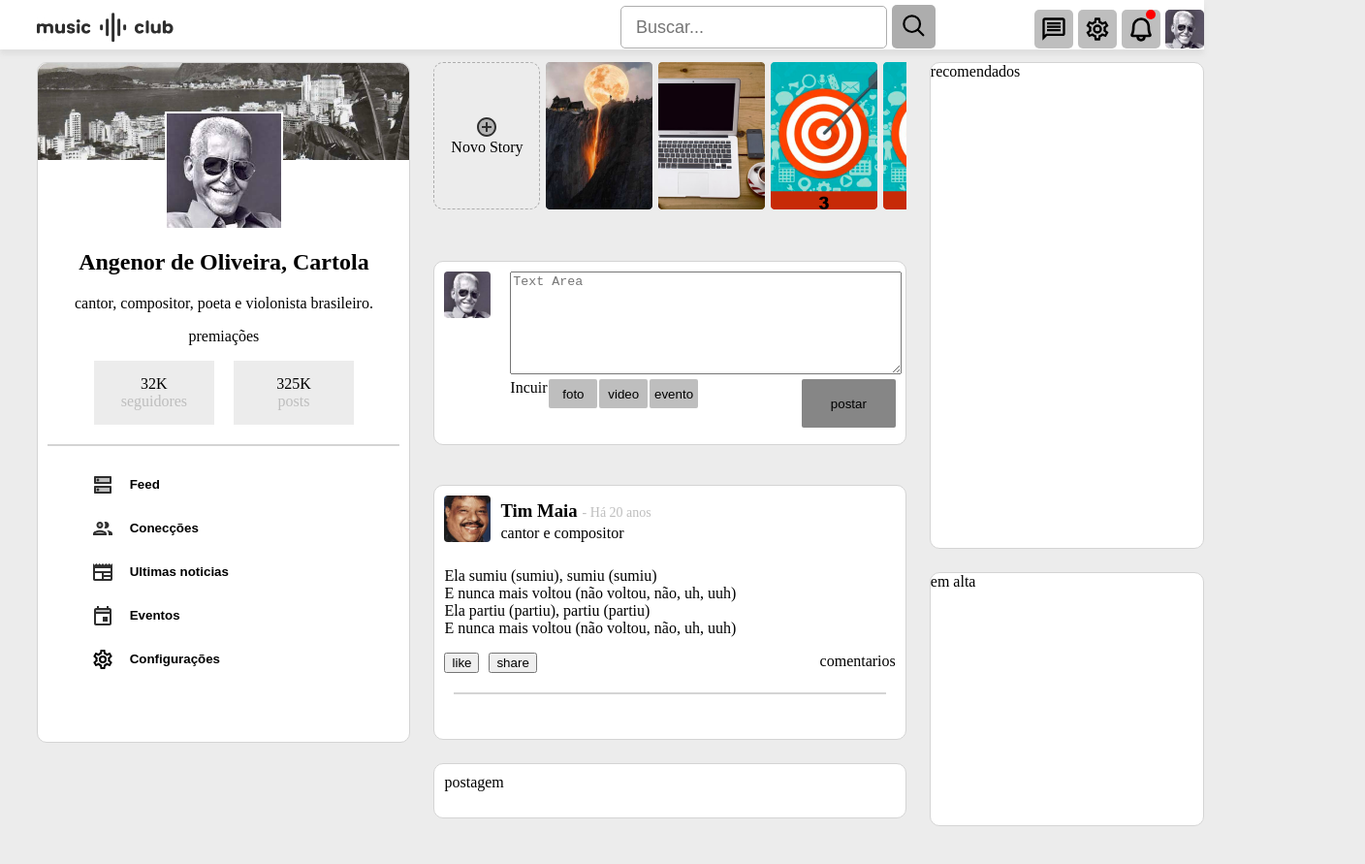
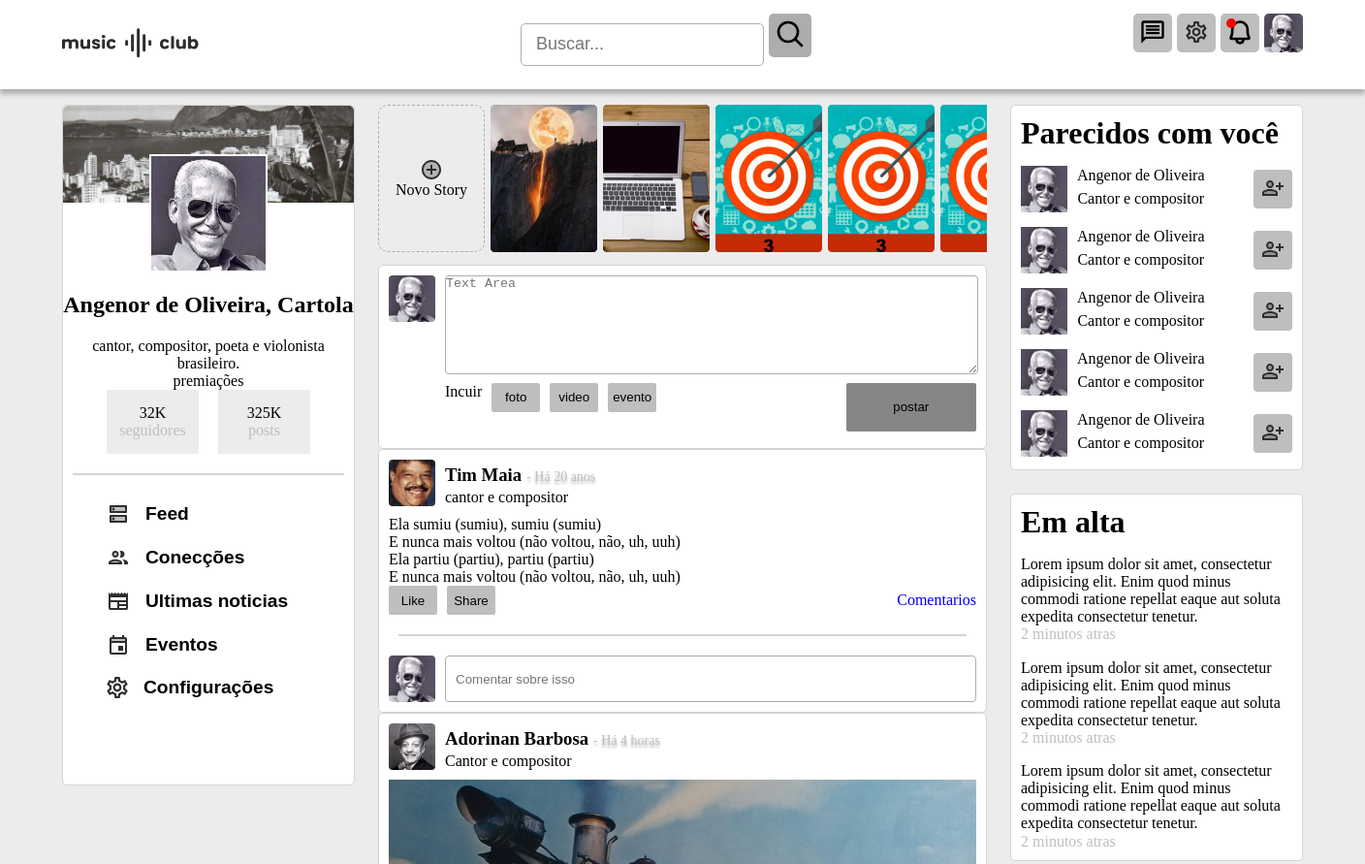
Before and after one commit to Fernandogfg/Projeto-conclus-o-de-modulo-CSS, a plain HTML site: page index.html in a window 1280 px wide. Shown: the top 891 px of the page at 97% size, 1408 px wide, since content can reach past the window. Before the commit the page ends 852 px from the top, so only its background shows below. Drawn offline with Linux system fonts and the light colour scheme.

Commit message:
finalização e responsividade

```diff
--- /dev/null
+++ b/css/alta.css
@@ -0,0 +1,15 @@
+.alta {
+   padding: 10px;
+   display: grid;
+   gap: 16px;
+}
+.alta h1,
+p {
+   margin: 0;
+}
+.alta-noticia {
+   display: grid;
+}
+.alta-noticia :nth-child(2) {
+   color: var(--btn-claro);
+}
--- a/css/feed.css
+++ b/css/feed.css
@@ -27,6 +27,7 @@
    font-weight: 500;
    font-size: 14px;
    color: var(--btn-claro);
+   text-shadow: 0 3px 3px rgb(180, 180, 180);
 }
 .feed-info p {
    margin: 0;
@@ -34,10 +35,42 @@
 .feed-opt {
    display: flex;
    justify-content: space-between;
+   align-items: baseline;
 }
 .like-share {
    display: flex;
    gap: 10px;
 }
 .like-share button {
+   background-color: var(--btn-claro);
+   border: 0;
+   height: 30px;
+   width: 50px;
+   border-radius: 2px;
 }
+.comentarios {
+   height: 18px;
+}
+.comentarios a {
+   text-decoration: none;
+   margin: 0;
+}
+.comentar {
+   display: flex;
+   gap: 10px;
+}
+.comentar img {
+   height: 48px;
+   width: 48px;
+   border-radius: 4px;
+}
+.comentar input {
+   padding: 10px;
+   width: 100%;
+   border: 1px solid var(--btn-cinza);
+   border-radius: 4px;
+}
+.post-content img {
+   height: 100%;
+   width: 100%;
+}
--- /dev/null
+++ b/css/parecidos.css
@@ -0,0 +1,45 @@
+.parecidos {
+   padding: 10px;
+}
+.parecidos-group {
+   display: grid;
+   gap: 15px;
+}
+h1 {
+   margin: 0;
+   margin-bottom: 15px;
+}
+.parecidos-perfil {
+   display: flex;
+}
+.parecidos-perfil-foto {
+   height: 48px;
+}
+.parecidos-perfil-foto img {
+   height: 48px;
+   width: 48px;
+   margin-right: 10px;
+}
+.parecidos-perfil-info {
+   display: grid;
+   height: 48px;
+}
+.parecidos-perfil-info p {
+   margin: 0;
+   text-align: center;
+   line-height: 20px;
+}
+.parecidos-perfil-add {
+   display: flex;
+   flex-grow: 1;
+   justify-content: flex-end;
+   height: 48px;
+}
+.parecidos-perfil-add button {
+   align-self: center;
+   height: 40px;
+   width: 40px;
+   border-radius: 4px;
+   border: 0;
+   background-color: var(--btn-claro);
+}
--- a/css/perfil.css
+++ b/css/perfil.css
@@ -1,5 +1,5 @@
 .perfil {
-   display: grid;
+   display: none;
    height: 650px;
    position: relative;
 }
@@ -11,8 +11,8 @@
 .capa {
    width: 100%;
    height: 100px;
-   border-top-left-radius: 10px;
-   border-top-right-radius: 10px;
+   border-top-left-radius: 5px;
+   border-top-right-radius: 5px;
    overflow: hidden;
 }
 .foto img {
@@ -46,7 +46,6 @@
    background-color: var(--cor-corpo);
    height: auto;
    width: 100%;
-   text-align: center;
    box-sizing: border-box;
    padding: 15px 0 15px 0;
 }
@@ -64,6 +63,31 @@
 .perfil-opt {
    display: grid;
    gap: 5px;
-   width: 80%;
+   width: 70%;
    margin: auto;
 }
+.perfil-opt button {
+   display: flex;
+   gap: 16px;
+   padding: 8px 0px;
+   background-color: var(--fundo-cont);
+   border: none;
+   text-align: left;
+   align-items: center;
+   font-size: larger;
+   font-weight: bolder;
+}
+.logolg {
+   display: none;
+}
+@media screen and (min-width: 992px) {
+   .perfil {
+      display: grid;
+   }
+   .logoxs {
+      display: none;
+   }
+   .logolg {
+      display: initial;
+   }
+}
--- a/css/postar.css
+++ b/css/postar.css
@@ -1,6 +1,6 @@
 .postar {
    display: grid;
-   grid-template-columns: repeat(7, 1fr);
+   grid-template-columns: 48px repeat(6, 1fr);
    grid-template-rows: 60% 40%;
    gap: 10px;
    padding: 10px;
@@ -9,13 +9,16 @@
 .postar-group {
    display: flex;
    grid-column: span 3;
-   justify-content: space-between;
+   gap: 10px;
 }
 
 .textarea {
    height: 100px;
    width: 100%;
    grid-column: span 6;
+   padding: 0;
+   border: 1px solid var(--btn-cinza);
+   border-radius: 4px;
 }
 
 .postar-btn {
@@ -44,6 +47,7 @@
 
 .pic {
    grid-row: span 2;
+   width: 48px;
    justify-content: center;
    /* display: grid; */
 }
--- a/css/style.css
+++ b/css/style.css
@@ -4,40 +4,44 @@
 @import url(story.css);
 @import url(perfil.css);
 @import url(feed.css);
+@import url(parecidos.css);
+@import url(alta.css);
 body {
+   /* margin: 0; */
+}
+body,
+html {
+   margin: 0;
    padding: 0;
-   margin: 0;
+   width: 100%;
+   height: 100%;
+   box-sizing: border-box;
    background-color: var(--cor-corpo);
 }
 
 .header {
-   height: 50px;
-   width: 94%;
+   height: 64px;
+   width: 100%;
    background-color: var(--cor-header);
-   display: grid;
-   grid-template-columns: 3fr 2fr 1fr;
-   align-content: end;
-   padding-left: 3vw;
-   padding-bottom: 1px;
+   display: flex;
+   padding: 14px 64px;
    box-shadow: 0px 5px 5px var(--sombra);
    position: sticky;
    top: 0;
-   margin: 0;
    z-index: 5;
+   justify-content: space-between;
 }
 
 .logo {
-   align-self: end;
+   align-self: center;
 }
 
 .pesquisa {
-   display: grid;
-   grid-template-columns: 1fr;
+   display: flex;
 }
 
 .pesq input {
    height: 40px;
-   width: 20vw;
    border: 1px solid var(--btn-cinza);
    border-radius: 5px;
    margin-right: 5px;
@@ -47,21 +51,16 @@ body {
 
 .pesq button {
    height: 45px;
-   width: 45px;
    border: 0px solid;
    border-radius: 5px;
    background-color: var(--btn-cinza);
-   padding: 0px;
-   position: absolute;
-   bottom: 1px;
 }
 
 .opt {
-   display: grid;
-   grid-template-columns: 40px 40px 40px 40px;
+   display: flex;
    gap: 5px;
-   align-content: end;
-   justify-content: end;
+   /* align-content: end; */
+   /* justify-content: end; */
 }
 
 .btn-header {
@@ -76,23 +75,24 @@ body {
    padding: 0;
 }
 
-.btn-header img {
+.btn-header-foto img {
    height: 40px;
    width: 40px;
    border-radius: 5px;
 }
 
 main {
-   padding-left: 3vw;
-   padding-top: 1vw;
-   padding-right: 3vw;
+   width: 100%;
+   padding-left: 64px;
+   padding-top: 16px;
+   padding-right: 64px;
 }
 
 .perfil {
    height: 700px;
    background-color: var(--fundo-cont);
    border: 1px var(--separador) solid;
-   border-radius: 10px;
+   border-radius: 5px;
 }
 
 .story {
@@ -103,31 +103,31 @@ main {
    height: 168px;
    background-color: var(--fundo-cont);
    border: 1px var(--separador) solid;
-   border-radius: 10px;
+   border-radius: 5px;
 }
 
 .feed {
    background-color: var(--fundo-cont);
    border: 1px var(--separador) solid;
-   border-radius: 10px;
+   border-radius: 5px;
 }
 
 .aside {
    height: 780px;
+   display: none;
 }
 
-.recomendado {
-   height: 500px;
+.parecidos {
    background-color: var(--fundo-cont);
    border: 1px var(--separador) solid;
-   border-radius: 10px;
+   border-radius: 5px;
+   margin-bottom: 24px;
 }
 
 .alta {
-   height: 260px;
    background-color: var(--fundo-cont);
    border: 1px var(--separador) solid;
-   border-radius: 10px;
+   border-radius: 5px;
 }
 
 .notificacao {
@@ -136,6 +136,9 @@ main {
    border-radius: 5px;
    background-color: red;
    position: absolute;
-   top: 10px;
-   right: 50px;
 }
+@media screen and (min-width: 1200px) {
+   .aside {
+      display: grid;
+   }
+}
--- a/css/variaveis.css
+++ b/css/variaveis.css
@@ -1,6 +1,6 @@
 :root {
    --cor-header: white;
-   --sombra: rgb(223, 223, 223);
+   --sombra: rgb(173, 173, 173);
    --cor-corpo: rgb(236, 236, 236);
    --btn-cinza: rgb(173, 173, 173);
    --btn-claro: rgb(190, 190, 190);
--- a/index.html
+++ b/index.html
@@ -5,58 +5,37 @@
       <meta http-equiv="X-UA-Compatible" content="IE=edge" />
       <meta name="viewport" content="width=device-width, initial-scale=1.0" />
       <link rel="stylesheet" href="css/style.css" />
-      <title>music-Club</title>
+      <title>Music-Club</title>
    </head>
    <body>
       <header class="header">
-         <div class="logo"><img src="assets\images\Group 2.jpg" alt="" /></div>
+         <div class="logo"><img src="assets\images\Group 2.jpg" class="logolg" /><img src="assets/icons/logoxs.png" class="logoxs" /></div>
          <div class="pesquisa">
             <label class="pesq">
                <input type="text" placeholder="Buscar..." /><button>
-                  <svg xmlns="http://www.w3.org/2000/svg" width="2em" height="2em" preserveAspectRatio="xMidYMid meet" viewBox="0 0 24 24">
-                     <path
-                        fill="none"
-                        stroke="currentColor"
-                        stroke-linecap="round"
-                        stroke-linejoin="round"
-                        stroke-width="2"
-                        d="m21 21l-5.197-5.197m0 0A7.5 7.5 0 1 0 5.196 5.196a7.5 7.5 0 0 0 10.607 10.607Z"
-                     />
-                  </svg>
+                  <img src="assets/icons/lupa.svg" />
                </button>
             </label>
          </div>
          <div class="opt">
             <button class="btn-header">
-               <svg xmlns="http://www.w3.org/2000/svg" width="auto" height="auto" preserveAspectRatio="xMidYMid meet" viewBox="0 0 24 24">
-                  <path
-                     fill="currentColor"
-                     d="M4 4h16v12H5.17L4 17.17V4m0-2c-1.1 0-1.99.9-1.99 2L2 22l4-4h14c1.1 0 2-.9 2-2V4c0-1.1-.9-2-2-2H4zm2 10h12v2H6v-2zm0-3h12v2H6V9zm0-3h12v2H6V6z"
-                  />
-               </svg>
+               <img src="assets/icons/msg.svg" />
             </button>
             <button class="btn-header">
-               <svg xmlns="http://www.w3.org/2000/svg" width="auto" height="auto" preserveAspectRatio="xMidYMid meet" viewBox="0 0 24 24">
-                  <path
-                     d="M12 8a4 4 0 0 1 4 4a4 4 0 0 1-4 4a4 4 0 0 1-4-4a4 4 0 0 1 4-4m0 2a2 2 0 0 0-2 2a2 2 0 0 0 2 2a2 2 0 0 0 2-2a2 2 0 0 0-2-2m-2 12c-.25 0-.46-.18-.5-.42l-.37-2.65c-.63-.25-1.17-.59-1.69-.99l-2.49 1.01c-.22.08-.49 0-.61-.22l-2-3.46a.493.493 0 0 1 .12-.64l2.11-1.66L4.5 12l.07-1l-2.11-1.63a.493.493 0 0 1-.12-.64l2-3.46c.12-.22.39-.31.61-.22l2.49 1c.52-.39 1.06-.73 1.69-.98l.37-2.65c.04-.24.25-.42.5-.42h4c.25 0 .46.18.5.42l.37 2.65c.63.25 1.17.59 1.69.98l2.49-1c.22-.09.49 0 .61.22l2 3.46c.13.22.07.49-.12.64L19.43 11l.07 1l-.07 1l2.11 1.63c.19.15.25.42.12.64l-2 3.46c-.12.22-.39.31-.61.22l-2.49-1c-.52.39-1.06.73-1.69.98l-.37 2.65c-.04.24-.25.42-.5.42h-4m1.25-18l-.37 2.61c-1.2.25-2.26.89-3.03 1.78L5.44 7.35l-.75 1.3L6.8 10.2a5.55 5.55 0 0 0 0 3.6l-2.12 1.56l.75 1.3l2.43-1.04c.77.88 1.82 1.52 3.01 1.76l.37 2.62h1.52l.37-2.61c1.19-.25 2.24-.89 3.01-1.77l2.43 1.04l.75-1.3l-2.12-1.55c.4-1.17.4-2.44 0-3.61l2.11-1.55l-.75-1.3l-2.41 1.04a5.42 5.42 0 0 0-3.03-1.77L12.75 4h-1.5Z"
-                  />
-               </svg>
+               <img src="assets/icons/cog.svg" alt="" />
             </button>
             <button class="btn-header">
                <div class="notificacao"></div>
-               <svg xmlns="http://www.w3.org/2000/svg" width="auto" height="auto" preserveAspectRatio="xMidYMid meet" viewBox="0 0 256 256">
-                  <path
-                     fill="currentColor"
-                     d="M224.3 173.9c-5.7-9.8-12.5-28.5-12.5-61.9v-7.1c0-46.5-37.3-84.6-83.2-84.9h-.6a83.8 83.8 0 0 0-83.8 84v8c0 33.4-6.8 52.1-12.5 61.9A20.1 20.1 0 0 0 49 204h35.2a44 44 0 0 0 87.6 0H207a20.1 20.1 0 0 0 17.3-30.1ZM128 220a20.1 20.1 0 0 1-19.6-16h39.2a20.1 20.1 0 0 1-19.6 16Zm-72.4-40c10.3-21.6 12.6-48.5 12.6-68v-8A59.7 59.7 0 0 1 128 44h.5c32.7.2 59.3 27.5 59.3 60.9v7.1c0 19.5 2.3 46.4 12.6 68Z"
-                  />
-               </svg>
+               <img src="assets/icons/not.svg" />
             </button>
             <button class="btn-header btn-header-foto"><img src="assets/images/Perfil.JPG" /></button>
          </div>
       </header>
       <main class="row">
-         <div class="col-lg-4 perfil">
-            <div class="capa"><img src="assets/images/Rio-1960.png" alt="" /></div>
+         <div class="col-xl-3 col-lg-4 perfil">
+            <div class="capa">
+               <img src="assets/images/Rio-1960.png" alt="" />
+            </div>
             <div class="perfil-group">
                <div class="foto"><img src="assets/images/Perfil.JPG" /></div>
                <div class="descricao">
@@ -81,18 +60,14 @@
                   <button><img src="assets/icons/noticias.png" /> Ultimas noticias</button>
                   <button><img src="assets/icons/event.svg" />Eventos</button>
                   <button>
-                     <svg xmlns="http://www.w3.org/2000/svg" width="24px" height="24px" preserveAspectRatio="xMidYMid meet" viewBox="0 0 24 24">
-                        <path
-                           d="M12 8a4 4 0 0 1 4 4a4 4 0 0 1-4 4a4 4 0 0 1-4-4a4 4 0 0 1 4-4m0 2a2 2 0 0 0-2 2a2 2 0 0 0 2 2a2 2 0 0 0 2-2a2 2 0 0 0-2-2m-2 12c-.25 0-.46-.18-.5-.42l-.37-2.65c-.63-.25-1.17-.59-1.69-.99l-2.49 1.01c-.22.08-.49 0-.61-.22l-2-3.46a.493.493 0 0 1 .12-.64l2.11-1.66L4.5 12l.07-1l-2.11-1.63a.493.493 0 0 1-.12-.64l2-3.46c.12-.22.39-.31.61-.22l2.49 1c.52-.39 1.06-.73 1.69-.98l.37-2.65c.04-.24.25-.42.5-.42h4c.25 0 .46.18.5.42l.37 2.65c.63.25 1.17.59 1.69.98l2.49-1c.22-.09.49 0 .61.22l2 3.46c.13.22.07.49-.12.64L19.43 11l.07 1l-.07 1l2.11 1.63c.19.15.25.42.12.64l-2 3.46c-.12.22-.39.31-.61.22l-2.49-1c-.52.39-1.06.73-1.69.98l-.37 2.65c-.04.24-.25.42-.5.42h-4m1.25-18l-.37 2.61c-1.2.25-2.26.89-3.03 1.78L5.44 7.35l-.75 1.3L6.8 10.2a5.55 5.55 0 0 0 0 3.6l-2.12 1.56l.75 1.3l2.43-1.04c.77.88 1.82 1.52 3.01 1.76l.37 2.62h1.52l.37-2.61c1.19-.25 2.24-.89 3.01-1.77l2.43 1.04l.75-1.3l-2.12-1.55c.4-1.17.4-2.44 0-3.61l2.11-1.55l-.75-1.3l-2.41 1.04a5.42 5.42 0 0 0-3.03-1.77L12.75 4h-1.5Z"
-                        />
-                     </svg>
+                     <img src="assets/icons/cog.svg" />
                      Configurações
                   </button>
                </div>
             </div>
          </div>
-         <div class="col-lg-5 posts row">
-            <div class="col-lg-12 story">
+         <div class="col-xl-6 col-lg-8 posts col-xs-12">
+            <div class="story">
                <div class="story-post novo"><img src="assets/icons/novostory.svg" />Novo Story</div>
                <div class="story-post"><img src="assets/images/Story1.png" /></div>
                <div class="story-post"><img src="assets/images/Story2.png" /></div>
@@ -100,8 +75,16 @@
                <div class="story-post"><img src="assets/images/Story3.png" /></div>
                <div class="story-post"><img src="assets/images/Story3.png" /></div>
                <div class="story-post"><img src="assets/images/Story3.png" /></div>
+               <div class="story-post"><img src="assets/images/Story3.png" /></div>
+               <div class="story-post"><img src="assets/images/Story3.png" /></div>
+               <div class="story-post"><img src="assets/images/Story3.png" /></div>
+               <div class="story-post"><img src="assets/images/Story3.png" /></div>
+               <div class="story-post"><img src="assets/images/Story3.png" /></div>
+               <div class="story-post"><img src="assets/images/Story3.png" /></div>
+               <div class="story-post"><img src="assets/images/Story3.png" /></div>
+               <div class="story-post"><img src="assets/images/Story3.png" /></div>
             </div>
-            <div class="col-lg-12 postar">
+            <div class="postar">
                <div class="pic"><img src="assets/images/Perfil.JPG" /></div>
                <textarea placeholder="Text Area" class="textarea"></textarea>
                <div class="postar-group">
@@ -112,7 +95,7 @@
                </div>
                <button class="postar-btn" id="postar">postar</button>
             </div>
-            <div class="col-lg-12 feed">
+            <div class="feed">
                <div class="feed-perfil">
                   <img src="assets/images/timmaia.png" />
                   <div class="feed-info">
@@ -120,26 +103,142 @@
                      <p>cantor e compositor</p>
                   </div>
                </div>
+               <div class="post-content">
                   <p>
                      Ela sumiu (sumiu), sumiu (sumiu) <br />
                      E nunca mais voltou (não voltou, não, uh, uuh)<br />
                      Ela partiu (partiu), partiu (partiu)<br />
                      E nunca mais voltou (não voltou, não, uh, uuh)
                   </p>
+               </div>
+
                <div class="feed-opt">
                   <div class="like-share">
-                     <button>like</button>
-                     <button>share</button>
+                     <button>Like</button>
+                     <button>Share</button>
                   </div>
-                  <div class="comentarios">comentarios</div>
+                  <div class="comentarios"><a href="#">Comentarios</a></div>
                </div>
                <div class="separador"><hr /></div>
+               <div class="comentar">
+                  <img src="assets/images/Perfil.JPG" />
+                  <input type="text" placeholder="Comentar sobre isso" />
                </div>
-            <div class="col-lg-12 feed">postagem</div>
             </div>
-         <div class="col-lg-3 row aside">
-            <div class="col-lg-12 recomendado">recomendados</div>
-            <div class="col-lg-12 alta">em alta</div>
+            <div class="feed">
+               <div class="feed-perfil">
+                  <img src="assets/images/adorinan.png" />
+                  <div class="feed-info">
+                     <h3>Adorinan Barbosa<span>- Há 4 horas</span></h3>
+                     <p>Cantor e compositor</p>
+                  </div>
+               </div>
+               <div class="post-content"><img src="assets/images/Trem.jpg" /></div>
+
+               <div class="feed-opt">
+                  <div class="like-share">
+                     <button>Like</button>
+                     <button>Share</button>
+                  </div>
+                  <div class="comentarios"><a href="#">Comentarios</a></div>
+               </div>
+               <div class="separador"><hr /></div>
+               <div class="comentar">
+                  <img src="assets/images/Perfil.JPG" />
+                  <input type="text" placeholder="Comentar sobre isso" />
+               </div>
+            </div>
+         </div>
+         <div class="col-xl-3 aside">
+            <div class="parecidos">
+               <h1>Parecidos com você</h1>
+               <div class="parecidos-group">
+                  <div class="parecidos-perfil">
+                     <div class="parecidos-perfil-foto">
+                        <img src="assets/images/Perfil.JPG" />
+                     </div>
+                     <div class="parecidos-perfil-info">
+                        <p>Angenor de Oliveira</p>
+                        <p>Cantor e compositor</p>
+                     </div>
+                     <div class="parecidos-perfil-add">
+                        <button><img src="assets/icons/add.svg" /></button>
+                     </div>
+                  </div>
+                  <div class="parecidos-perfil">
+                     <div class="parecidos-perfil-foto">
+                        <img src="assets/images/Perfil.JPG" />
+                     </div>
+                     <div class="parecidos-perfil-info">
+                        <p>Angenor de Oliveira</p>
+                        <p>Cantor e compositor</p>
+                     </div>
+                     <div class="parecidos-perfil-add">
+                        <button><img src="assets/icons/add.svg" /></button>
+                     </div>
+                  </div>
+                  <div class="parecidos-perfil">
+                     <div class="parecidos-perfil-foto">
+                        <img src="assets/images/Perfil.JPG" />
+                     </div>
+                     <div class="parecidos-perfil-info">
+                        <p>Angenor de Oliveira</p>
+                        <p>Cantor e compositor</p>
+                     </div>
+                     <div class="parecidos-perfil-add">
+                        <button><img src="assets/icons/add.svg" /></button>
+                     </div>
+                  </div>
+                  <div class="parecidos-perfil">
+                     <div class="parecidos-perfil-foto">
+                        <img src="assets/images/Perfil.JPG" />
+                     </div>
+                     <div class="parecidos-perfil-info">
+                        <p>Angenor de Oliveira</p>
+                        <p>Cantor e compositor</p>
+                     </div>
+                     <div class="parecidos-perfil-add">
+                        <button><img src="assets/icons/add.svg" /></button>
+                     </div>
+                  </div>
+                  <div class="parecidos-perfil">
+                     <div class="parecidos-perfil-foto">
+                        <img src="assets/images/Perfil.JPG" />
+                     </div>
+                     <div class="parecidos-perfil-info">
+                        <p>Angenor de Oliveira</p>
+                        <p>Cantor e compositor</p>
+                     </div>
+                     <div class="parecidos-perfil-add">
+                        <button><img src="assets/icons/add.svg" /></button>
+                     </div>
+                  </div>
+               </div>
+            </div>
+            <div class="alta">
+               <h1>Em alta</h1>
+               <div class="alta-noticia">
+                  <p>
+                     Lorem ipsum dolor sit amet, consectetur adipisicing elit. Enim quod minus commodi ratione repellat eaque aut soluta expedita
+                     consectetur tenetur.
+                  </p>
+                  <p>2 minutos atras</p>
+               </div>
+               <div class="alta-noticia">
+                  <p>
+                     Lorem ipsum dolor sit amet, consectetur adipisicing elit. Enim quod minus commodi ratione repellat eaque aut soluta expedita
+                     consectetur tenetur.
+                  </p>
+                  <p>2 minutos atras</p>
+               </div>
+               <div class="alta-noticia">
+                  <p>
+                     Lorem ipsum dolor sit amet, consectetur adipisicing elit. Enim quod minus commodi ratione repellat eaque aut soluta expedita
+                     consectetur tenetur.
+                  </p>
+                  <p>2 minutos atras</p>
+               </div>
+            </div>
          </div>
       </main>
    </body>
```
Also changed, not shown: assets/icons/add.svg (added), assets/icons/cog.svg (added), assets/icons/logoxs.png (added), assets/icons/lupa.svg (added), assets/icons/msg.svg (added), assets/icons/not.svg (added), assets/images/Trem.jpg (added), assets/images/adorinan.png (added). Lines whose indentation alone changed are shown as unchanged.
